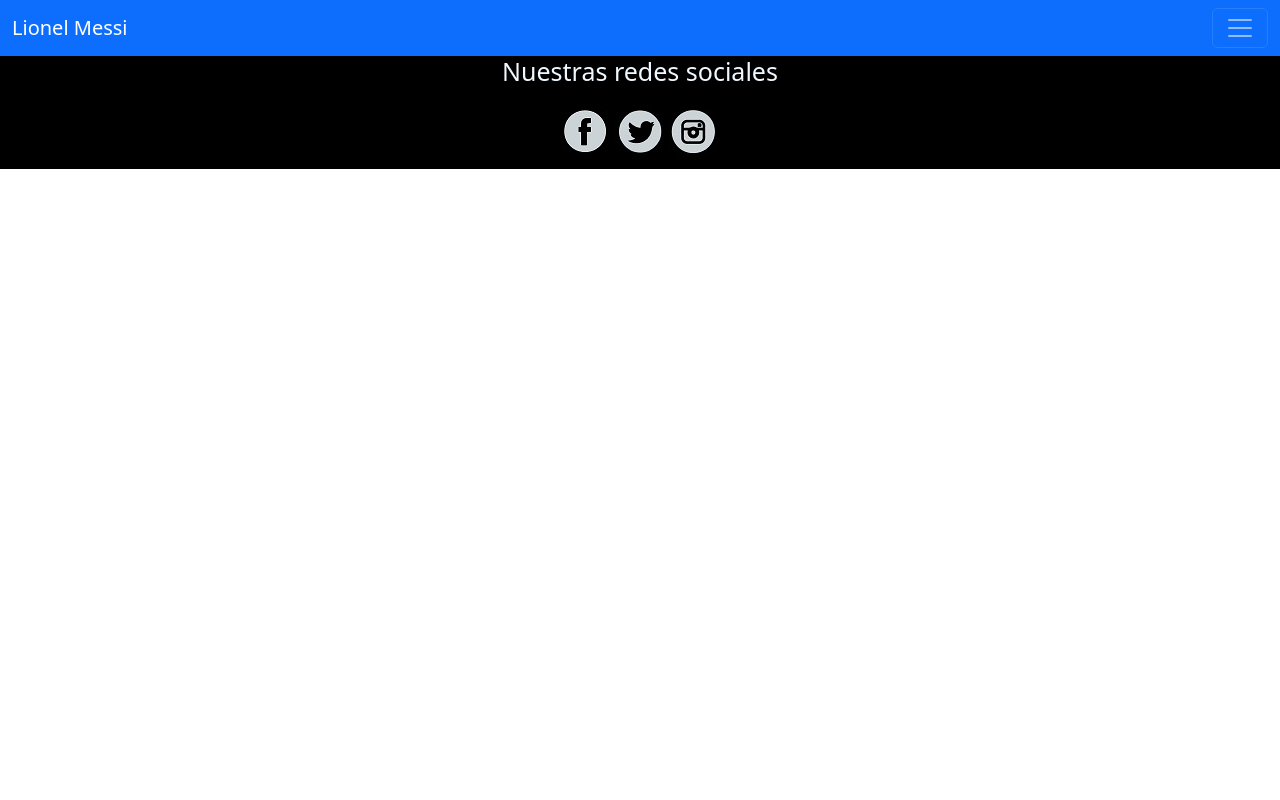
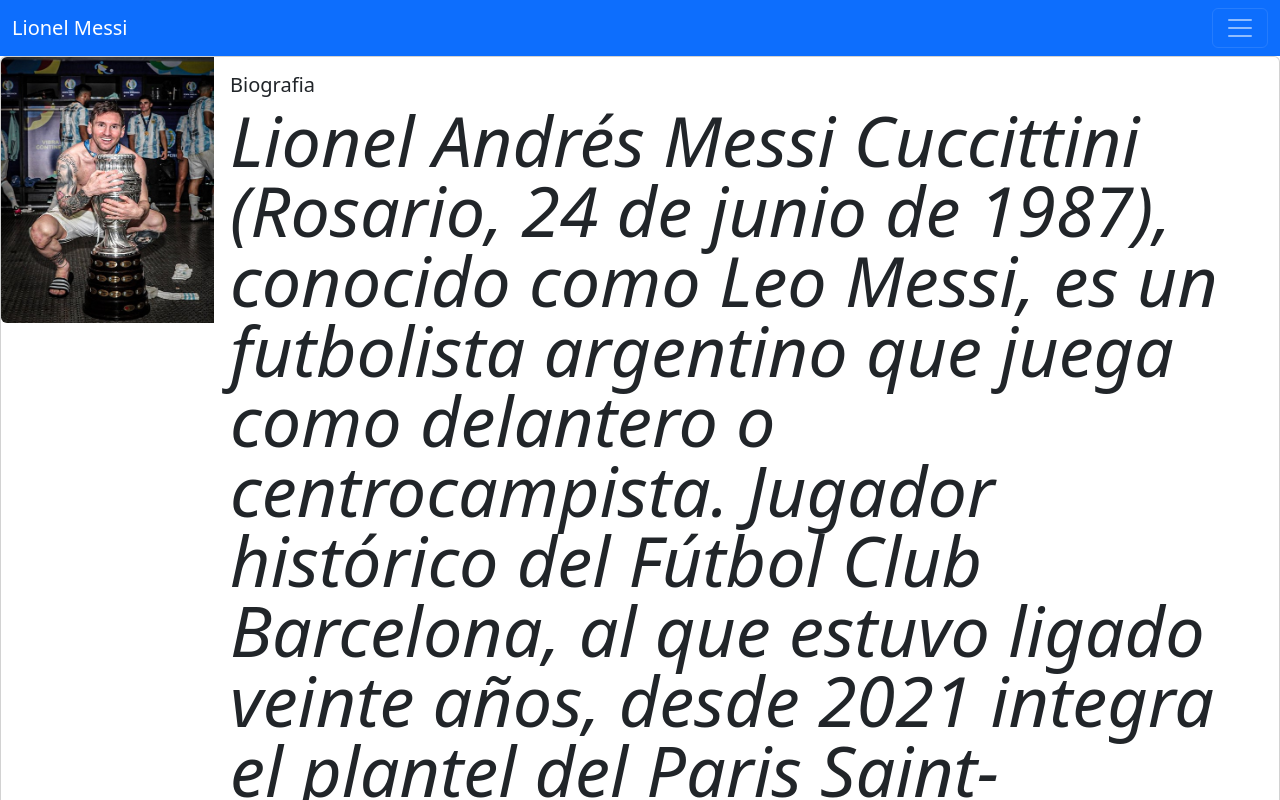
Before and after one commit to GiuseppeGrandez/bootstrap, a plain HTML site: page pages/biografia.html in a window 1280 px wide. Shown: the top 800 px of the page. Drawn offline with nearby package versions, Linux system fonts and the light colour scheme.

Commit message:
cambios3

```diff
--- a/css/style.css
+++ b/css/style.css
@@ -1,4 +1,3 @@
-
 
 
 
--- a/pages/biografia.html
+++ b/pages/biografia.html
@@ -41,6 +41,43 @@
           </div>
         </div>
       </nav>
+      <main>
+        <div class="card mb-3" style="max-width:1500px;">
+            <div class="row g-0">
+              <div class="col-md-2">
+                <img src="../images/leo5.jpg" class="img-fluid rounded-start" alt="...">
+              </div>
+              <div class="col-md-10">
+                <div class="card-body">
+                  <h5 class="card-title">Biografia</h5>
+                  <p class="card-text">Lionel Andrés Messi Cuccittini (Rosario, 24 de junio de 1987), conocido como Leo Messi, es un futbolista
+                    argentino que juega como delantero o centrocampista. Jugador histórico del Fútbol Club Barcelona, al que
+                    estuvo ligado veinte años, desde 2021 integra el plantel del Paris Saint-Germain de la Ligue 1 de
+                    Francia. Es también internacional con la selección de Argentina, equipo del que es capitán.
+
+                    Considerado con frecuencia el mejor jugador del mundo y uno de los mejores de todos los tiempos,es el
+                    único futbolista en la historia que ha ganado, entre otras distinciones, siete veces el Balón de Oro,
+                    seis premios de la FIFA al mejor jugador del mundo y seis Botas de Oro. En 2020, se convirtió en el
+                    primer futbolista y el primer argentino en recibir un premio Laureus, además de ser incluido en el Dream
+                    Team del Balón de Oro.
+                    Nacido y criado en la ciudad de Rosario, a los 13 años se radicó en España, donde el Barcelona accedió a
+                    pagar el tratamiento de la enfermedad hormonal que le habían diagnosticado de niño. Después de una
+                    rápida progresión a través de la Academia juvenil del Barcelona, hizo su debut oficial con el primer
+                    equipo en octubre de 2004, a los diecisiete años. A pesar de ser propenso a lesiones en los inicios de
+                    su carrera, ya en 2006 se estableció como jugador fundamental para el club. Su primera campaña
+                    ininterrumpida fue la temporada 2008-09, en la que el Barcelona alcanzó el primer triplete del fútbol
+                    español.
+                    En 2009, a los veintidós años, ganó su primer Balón de Oro y el premio al Jugador Mundial de la FIFA del
+                    año. Siguieron tres temporadas exitosas, en las que ganó cuatro Balones de Oro de forma consecutiva,
+                    hecho que no tenía precedentes. Hasta el momento, su mejor campaña personal es la temporada 2011-12, en
+                    la que estableció el récord de más goles en una temporada, tanto en La Liga como en otras competiciones
+                    europeas.</p>
+                  <p class="card-text"><small class="text-muted">Last updated 3 mins ago</small></p>
+                </div>
+              </div>
+            </div>
+          </div>
+      </main>
 
      <!--Pie de pagina-->
     <footer class="pie-pagina">
```
Also changed, not shown: pages/fotos.html (+3 -3 lines), images/aside.jpg (deleted), images/leo1.jpg, images/leo2.jpg, images/leo3.jpg.
